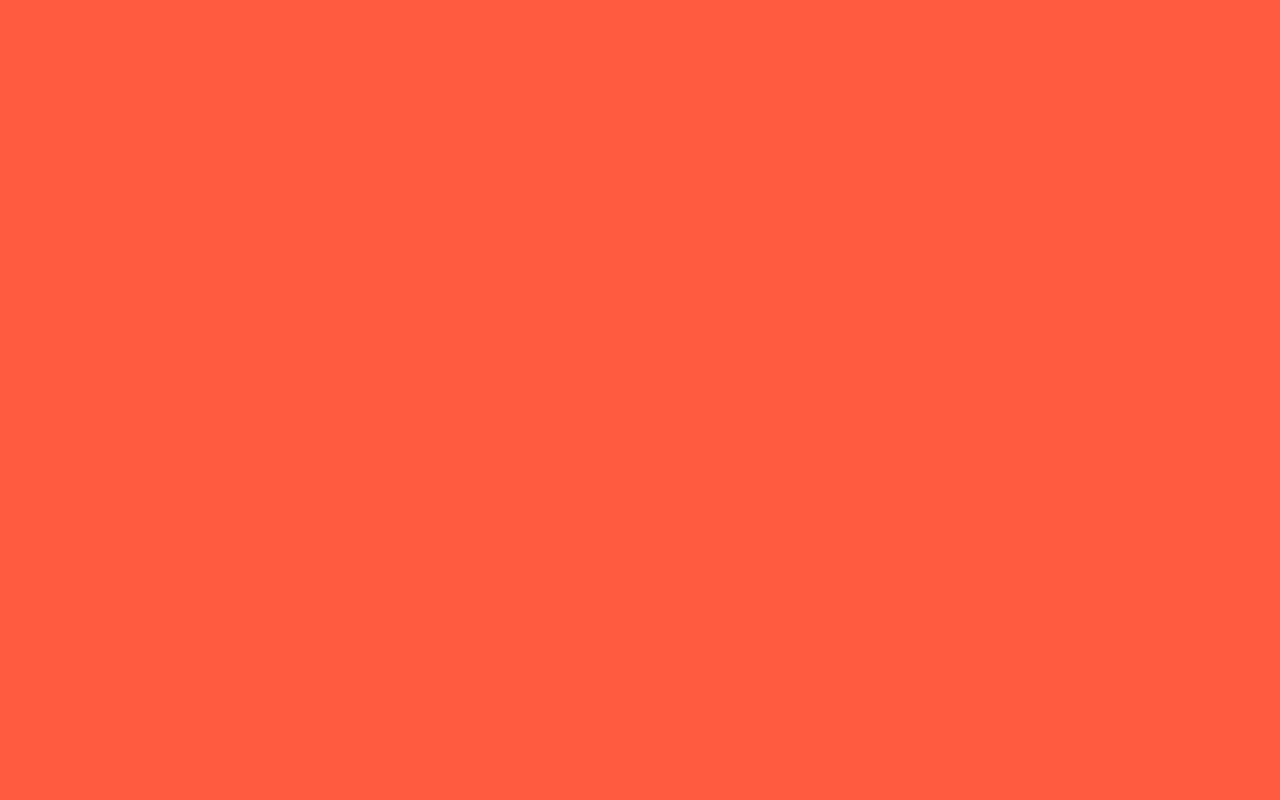
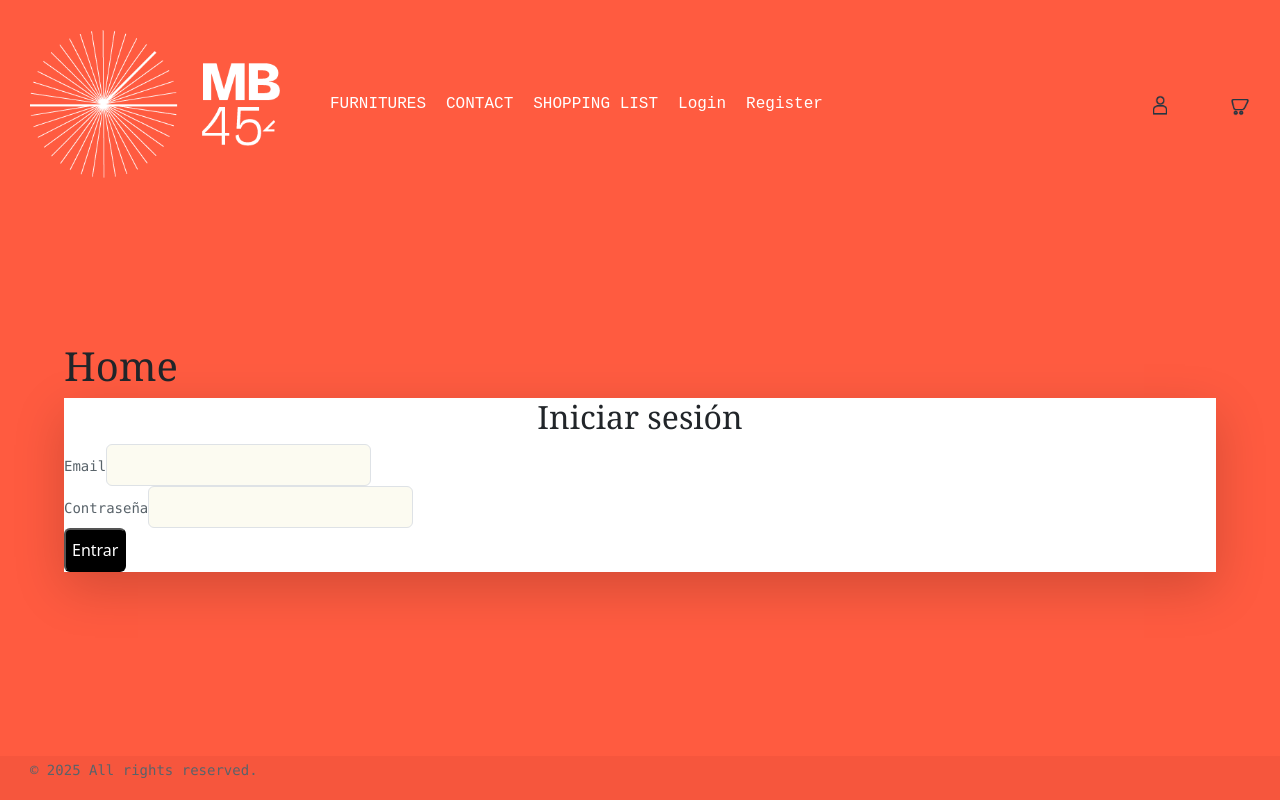
Before and after one commit to Fercali777/MB45, a React (Vite) app in the folder clientnpm/: page /login in a window 1280 px wide. Before the commit this address had no page. Built offline with nearby package versions, Linux system fonts and the light colour scheme.

Commit message:
Fixed Styles Home and created links node login and register

```diff
--- a/clientnpm/src/App.css
+++ b/clientnpm/src/App.css
@@ -65,7 +65,7 @@
   .logo img {
     width: 100%;
   }
-  main {
+  #root {
     display: flex;
     flex-direction: column;
     height: 100vh;
@@ -330,7 +330,7 @@
   }
 
   /* Grid & Flex----------------------------------------------------------------------*/
-  content {
+  .content {
     margin: 0px 15% 80px 15%;
   }
   .flex {
@@ -389,13 +389,13 @@
     header {
       flex-direction: row;
     }
-    content {
+    .content {
       margin: 0px 5% 50px 5%;
     }
   }
   /* Laptops and Small Screens ------------ */
   @media (max-width: 1025px) {
-    content {
+    .content {
       margin: 0px 5% 50px 5%;
     }
     header {
@@ -453,7 +453,7 @@
       line-height: 30px;
       margin-block-end: 20px;
     }
-    content {
+    .content {
       margin: 0px 20px 60px 20px;
     }
     header {
--- a/clientnpm/src/App.tsx
+++ b/clientnpm/src/App.tsx
@@ -1,29 +1,32 @@
 import { BrowserRouter, Routes, Route } from "react-router";
 import './App.css';
-import RegisterForm from './components/RegisterForm';
-import ProfileInfo from './components/ProfileInfo';
-import Login from './components/Login';
 import DashboardSeller from './pages/DashboardSeller';
 import { AuthContextProvider } from "./context/AuthContext";
 import AppRoutes from "./routes/AppRoutes";
 import Home from "./pages/Home";
+import LoginPage from "./pages/LoginPage";
+import RegisterPage from "./pages/RegisterPage";
 import ProtectedRoute from "./components/ProtectedRoute";
 // import ProtectedRoute from "./components/ProtectedRoute";
 
 
 
+
+
 function App() {
   return (
-
     <AuthContextProvider>
       <BrowserRouter>
         <Routes>
-            <Route path="/" element={<AppRoutes />}>
-            <Route path="/" element={<Home />} />
-            {/* <Route path="/dashboard-seller" element={<DashboardSeller />} /> */}
-
+          {/* Layout general */}
+          <Route path="/" element={<AppRoutes />}>
+            {/* Dentro del layout */}
+            <Route index element={<Home />} />
+            <Route path="register" element={<RegisterPage />} />
+            <Route path="login" element={<LoginPage />} />
+            <Route path="profile" element={<DashboardSeller />} />
             <Route
-              path="/dashboard-seller"
+              path="dashboard-seller"
               element={
                 <ProtectedRoute>
                   <DashboardSeller />
@@ -34,32 +37,37 @@ function App() {
         </Routes>
       </BrowserRouter>
     </AuthContextProvider>
-
-
   );
 }
-
-export default App;
 
 
 
 
+// function App() {
+//   return (
+
+//     <AuthContextProvider>
+//       <BrowserRouter>
+//         <Routes>
+//             <Route path="/" element={<AppRoutes />}>
+//             <Route path="/" element={<Home />} />
+//             {/* <Route path="/dashboard-seller" element={<DashboardSeller />} /> */}
+
+//             <Route
+//               path="/dashboard-seller"
+//               element={
+//                 <ProtectedRoute>
+//                   <DashboardSeller />
+//                 </ProtectedRoute>
+//               }
+//             />
+//           </Route>
+//         </Routes>
+//       </BrowserRouter>
+//     </AuthContextProvider>
 
 
+//   );
+// }
 
-
-
-
-
-//     <div className='container'>
-// <Routes>
-//   <Route path="/" element={
-//     <>
-//       <RegisterForm />
-//       <Login />
-//       <ProfileInfo />
-//     </>
-//   } />
-//   <Route path="/dashboard-seller" element={<DashboardSeller />} />
-// </Routes>
-// </div>
+export default App;
--- a/clientnpm/src/components/Header.tsx
+++ b/clientnpm/src/components/Header.tsx
@@ -1,4 +1,4 @@
-// import { Link, useLocation } from "react-router";
+import { Link, useLocation } from "react-router";
 // import { AuthContext } from "../context/AuthContext";
 // import { useContext, useState, useEffect } from "react";
 
@@ -64,21 +64,26 @@
 
 const Header = () => {
   return (
-<header className ="flex">
+    <header className="flex">
       <div className="logo">
-          <a href="index.html" className="logo" >
-            <img src="img/logoMB45-n.png" alt="logo MB45"></img>
-          </a>
+        <Link to="/" className="logo">
+          <img src="img/logoMB45-n.png" alt="logo MB45" />
+        </Link>
       </div>
       <nav className="main-menu flex">
-          <a href="fornitures.html" className="nav-item ">FURNITURES</a>
-          <a href="contact.html" className="nav-item">CONTACT</a>
-          <a href="shopping-car.html" className="nav-item">SHOPPING LIST</a>
+        <Link to="/fornitures" className="nav-item">FURNITURES</Link>
+        <Link to="/contact" className="nav-item">CONTACT</Link>
+        <Link to="/shopping-cart" className="nav-item">SHOPPING LIST</Link>
+        <Link to="/login" className="nav-item">Login</Link>
+        <Link to="/register" className="nav-item">Register</Link>
       </nav>
       <nav className="right-menu flex">
-          <a href="#" title="User Profile"><img src="img/i-user.png" alt="User Profile" className="icon-main-menu" /></a>
-          <a href="shopping-car.html" title="Shopping Car"><img src="img/i-car.png" alt="Shopping Car" className="icon-main-menu"/></a>
-          <a href="contact.html" title="Contact"><img src="img/i-contact.png" alt="Contact" className="icon-main-menu"/></a>
+        <Link to="/profile" title="User Profile">
+          <img src="img/i-user.png" alt="User Profile" className="icon-main-menu" />
+        </Link>
+        <Link to="/shopping-cart" title="Shopping Car">
+          <img src="img/i-car.png" alt="Shopping Car" className="icon-main-menu" />
+        </Link>
       </nav>
     </header>
   );
--- a/clientnpm/src/pages/DashboardSeller.tsx
+++ b/clientnpm/src/pages/DashboardSeller.tsx
@@ -4,12 +4,15 @@ import ProfileInfo from "../components/ProfileInfo";
 const DashboardSeller = () => {
   return (
 
-      <div className="row">
-        <div className="col">
-          <h2 className="text-2xl font-bold mb-4">Seller</h2>
-          <ProfileInfo />
-        </div>
-      </div>
+
+    <>
+    <div className="content">
+            <h1>Profile Info</h1>
+            <ProfileInfo />
+    </div>
+  </>
+
+
 
   );
 };
--- a/clientnpm/src/pages/Home.tsx
+++ b/clientnpm/src/pages/Home.tsx
@@ -1,4 +1,4 @@
-import Login from "../components/Login";
+
 import RegisterForm from "../components/RegisterForm";
 
 
@@ -11,9 +11,23 @@ const Home = () => {
     <>
       <div className="content">
 
-              <h1>Home</h1>
-              <Login />
-              <RegisterForm />
+
+        <section className="slider flex">
+         <nav className="slider-nar"><img src="img/slider-nar-L.png"  ></img></nav>
+         <div className="slider-content flex">
+            <div className="slider-text">
+              <h1 className="font-white">Distinction without limits</h1>
+
+               <h3 className="font-white">Melodic Nest</h3>
+               <p className="font-white">Your sound system deserves more than just a chain cabinet, functionality and a custom style for you.</p>
+               <a href="forniture1.html" className="button-1 bt-black" title="Product Details">SEE MORE</a>
+            </div>
+            <img className="product-picture-slider" alt="Furniture Melodic Nest" src="img/furniture1.png"></img>
+         </div>
+         <nav className="slider-nar" ><img src="img/slider-nar-R.png" ></img></nav>
+        </section>
+
+
 
 
       </div>
--- /dev/null
+++ b/clientnpm/src/pages/LoginPage.tsx
@@ -0,0 +1,15 @@
+import Login from "../components/Login";
+
+const LoginPage = () => {
+
+  return (
+    <>
+      <div className="content">
+              <h1>Home</h1>
+              <Login />
+      </div>
+    </>
+  );
+};
+
+export default LoginPage;
--- /dev/null
+++ b/clientnpm/src/pages/RegisterPage.tsx
@@ -0,0 +1,15 @@
+import RegisterForm from "../components/RegisterForm";
+
+const RegisterPage = () => {
+
+  return (
+    <>
+      <div className="content">
+              <h1>Home</h1>
+              <RegisterForm />
+      </div>
+    </>
+  );
+};
+
+export default RegisterPage;
```
Also changed, not shown: clientnpm/src/context/AuthContext.tsx (+7 -7 lines). Lines whose indentation alone changed are shown as unchanged.
